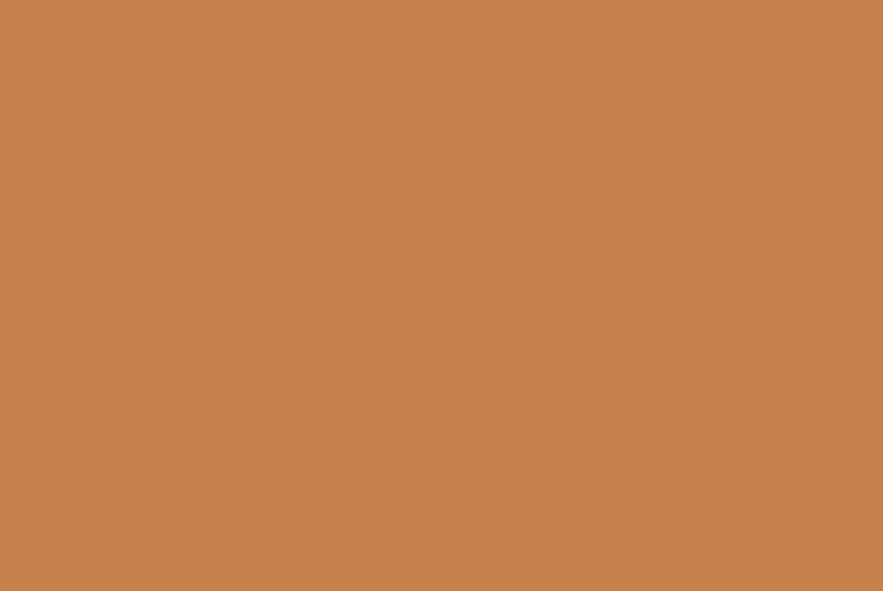
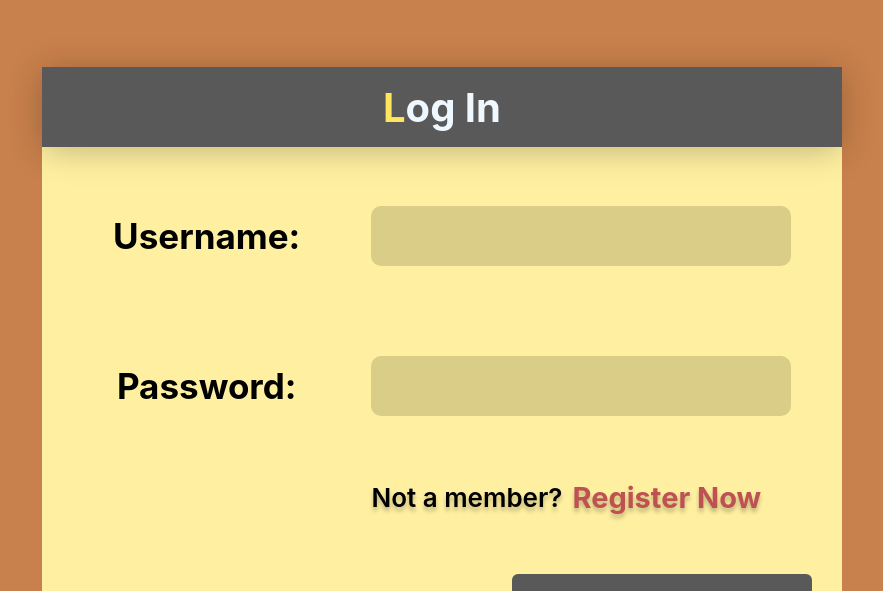
Before and after one commit to andreasZel/ReactPractice, a React (Create React App) app: page /LoginPage in a window 1280 px wide. Shown: the part 333-924 px from the top of the page, without its empty margins (198-1081 px from the left). Before the commit the page ends 800 px from the top, so only its background shows below. Built offline with nearby package versions, Linux system fonts and the light colour scheme.

Commit message:
added a login page

```diff
--- a/src/App.css
+++ b/src/App.css
@@ -1,6 +1,8 @@
 .App {
 	text-align: center;
     overflow: hidden;
+	width: 100%;
+	height: 100%;
 }
 
 .App-logo {
--- a/src/App.jsx
+++ b/src/App.jsx
@@ -1,9 +1,5 @@
 import "./App.css";
 import "./CSS/AddNoteBtn.css";
-import Header from "./Components/Header.jsx";
-import MainArea from "./Components/MainArea.jsx";
-import AddNoteBtn from "./Components/AddNoteBtn.jsx";
-import CreateNotePopUp from "./Components/CreateNotePopUp.jsx";
 import LoginPage from "./Components/LoginPage";
 import { Route, Routes } from "react-router-dom";
 import MainPage from "./Components/MainPage";
--- a/src/CSS/LoginPage.css
+++ b/src/CSS/LoginPage.css
@@ -0,0 +1,106 @@
+.blogInPage {
+  width: 100%;
+  height: 100%;
+  padding: 0%;
+  margin: 0%;
+}
+
+.logInContainer {
+  margin: auto;
+  margin-top: 400px;
+  display: grid;
+  grid-template-columns: 1fr;
+  grid-template-rows: 0.2fr 0.8fr 0.2fr;
+  gap: 20px;
+  width: 800px;
+  height: 600px;
+  background-color: #fff0a1;
+}
+
+.logInHeader {
+  height: 80px;
+  width: 100%;
+  display: flex;
+  text-align: center;
+  align-items: center;
+  justify-content: center;
+  background: #595959;
+  box-shadow: 0px 4px 34px -1px rgba(0, 0, 0, 0.25);
+  margin: 0%;
+  padding: 0%;
+  font-size: 20px;
+  font-weight: 700;
+  color: aliceblue;
+}
+
+.logInHeader span {
+  height: 100%;
+  color: #ffe55e;
+}
+
+.loginInfo {
+  display: grid;
+  justify-content: center;
+  align-items: center;
+  text-align: center;
+  grid-template-columns: 0.7fr 1fr;
+  grid-template-rows: 0.3fr 0.5fr 0.1fr;
+  margin: auto;
+  height: 100%;
+  width: 100%;
+}
+
+.loginInfo h2 {
+  font-size: 35px;
+}
+
+.loginInfo h4 {
+  font-size: 26px;
+  font-weight: 600;
+}
+
+.loginInfo h3 {
+  font-size: 29px;
+  font-weight: 700;
+  color: #be5151;
+}
+
+.RegisterPrompt {
+  display: flex;
+  grid-column: 2;
+  text-shadow: 0px 4px 4px rgba(0, 0, 0, 0.25);
+  align-items: center;
+}
+
+.RegisterPrompt h4 {
+  padding-right: 10px;
+}
+
+.loginInfo input {
+  width: 400px;
+  height: 40px;
+  border-radius: 10px;
+  border: none;
+  background-color: #dacd88;
+  padding: 10px;
+  font-size: 25px;
+}
+
+.LogInBtn {
+  width: 300px;
+  height: 60px;
+  background: #595959;
+  border-radius: 6px;
+  border: none;
+  color: aliceblue;
+  font-size: 29px;
+  font-weight: 600;
+  margin-left: auto;
+  margin-right: 30px;
+  transition: 0.6s;
+}
+
+.LogInBtn:hover {
+    box-shadow: 0px 4px 34px -1px rgba(0, 0, 0, 0.25);
+    transform: scale(0.9);
+}
--- a/src/Components/LoginPage.jsx
+++ b/src/Components/LoginPage.jsx
@@ -1,7 +1,28 @@
+import "../CSS/LoginPage.css";
+
 export default function LoginPage() {
   return (
-    <div>
-      <div></div>
+    <div className="logInPage">
+      <div className="logInContainer">
+        <div className="logInHeader">
+          <h1>
+            <span>L</span>
+            og In
+          </h1>
+        </div>
+        <div className="loginInfo">
+          <h2>Username: </h2>
+          <input type="text" />
+          <h2>Password: </h2>
+          <input type="password" />
+          <span className="RegisterPrompt">
+            <h4>Not a member?</h4>
+            <h3>Register Now</h3>
+          </span>
+        </div>
+
+        <button className="LogInBtn"> Log In </button>
+      </div>
     </div>
   );
 }
--- a/src/index.css
+++ b/src/index.css
@@ -5,24 +5,29 @@
 
 html {
   height: 100%;
-    width:100%;
+  width: 100%;
+}
+
+#root {
+  height: 100%;
+  width: 100%;
 }
 
 body {
-    display: grid;
+  display: flex;
   height: 100%;
-    width:100%;
-    background-color: #C8804C;
+  width: 100%;
+  background-color: #c8804c;
   margin: 0;
-	font-family: -apple-system, BlinkMacSystemFont, 'Segoe UI', 'Roboto',
-		'Oxygen', 'Ubuntu', 'Cantarell', 'Fira Sans', 'Droid Sans',
-		'Helvetica Neue', sans-serif;
+  font-family: -apple-system, BlinkMacSystemFont, "Segoe UI", "Roboto", "Oxygen",
+    "Ubuntu", "Cantarell", "Fira Sans", "Droid Sans", "Helvetica Neue",
+    sans-serif;
   -webkit-font-smoothing: antialiased;
   -moz-osx-font-smoothing: grayscale;
 }
 
 code {
-	font-family: source-code-pro, Menlo, Monaco, Consolas, 'Courier New',
+  font-family: source-code-pro, Menlo, Monaco, Consolas, "Courier New",
     monospace;
 }
 
@@ -33,5 +38,5 @@ width: 10px;
 }
 
 ::-webkit-scrollbar-thumb {
-    background: #D9D9D9;
+  background: #d9d9d9;
 }
```
Lines whose indentation alone changed are shown as unchanged.
